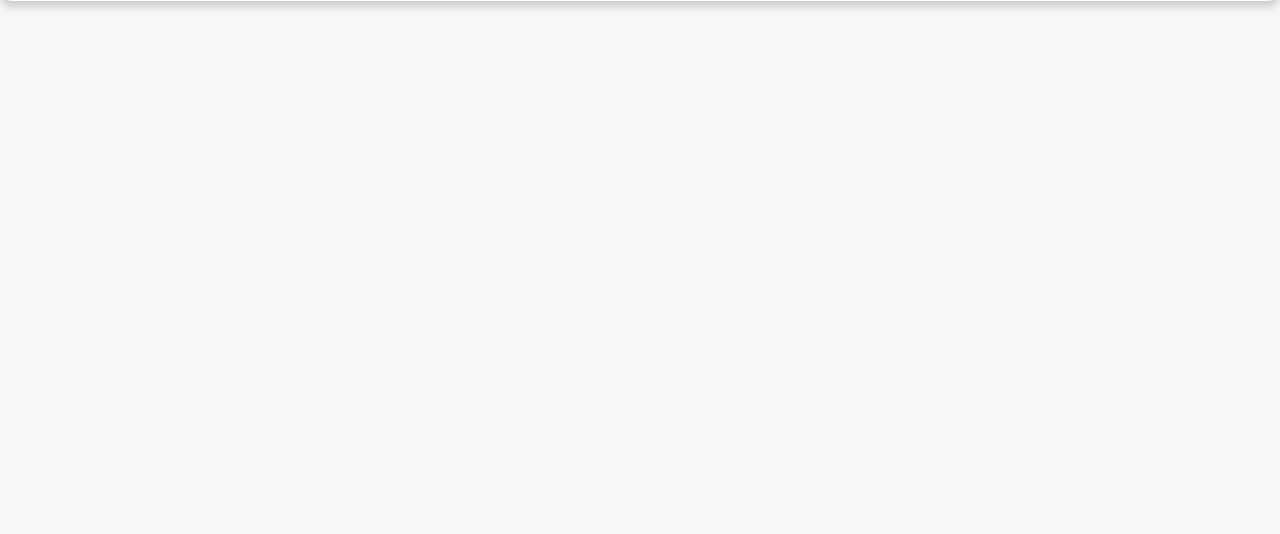
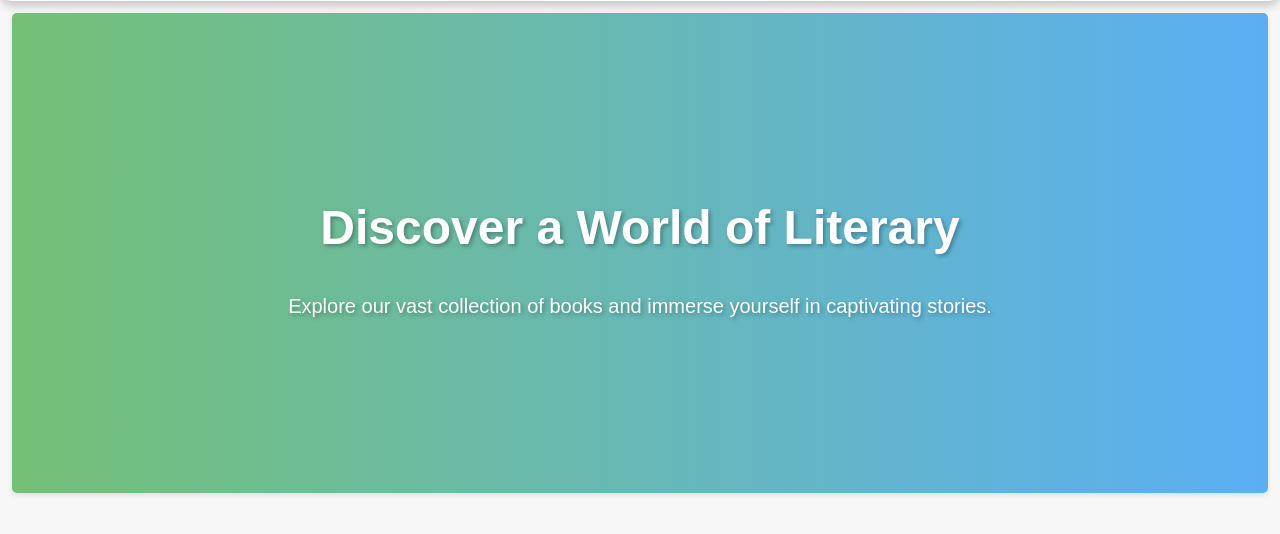
Before and after one commit to Tariq-SOF/W6-D3-WH, a plain HTML site: page index.html in a window 1280 px wide. Shown: the part 84-618 px from the top of the page. Drawn offline with Linux system fonts and the light colour scheme; no server answers.

Commit message:
Rename to index

```diff
--- a/index.html
+++ b/index.html
@@ -89,6 +89,33 @@ body {
   margin-right: 2px;
 }
 
+.welconm{
+  display: flex;
+  flex-direction: column;
+  justify-content: center;
+  align-items: center;
+  height: 60vh;
+  background-image: linear-gradient(to right, #4caf4fc3, #2195f3bb);
+  color: #fff;
+  text-align: center;
+  margin: 12px;
+  border-radius: 5px;
+  box-shadow: 0 2px 5px rgba(4, 5, 5, 0.1);
+}
+    .intro-text {
+      font-size: 48px;
+      font-weight: 700;
+      margin-bottom: 20px;
+      text-shadow: 2px 2px 4px rgba(0, 0, 0, 0.3);
+    }
+
+    .intro-subtitle {
+      font-size: 20px;
+      font-weight: 400;
+      max-width: 60%;
+      text-shadow: 2px 2px 4px rgba(0, 0, 0, 0.3);
+    }
+
 @media (min-width: 768px) and (max-width: 1200px) {
   #box {
     width: 35%;
@@ -134,6 +161,11 @@ body {
         <li><a href="#"><img src="https://cdn-icons-png.flaticon.com/512/8459/8459339.png" alt="عربة التسوق"></a></li>
     </ul>
 </nav>
+<div class="welconm ">
+<h1 class="intro-text">Discover a World of Literary
+</h1>
+    <p class="intro-subtitle">Explore our vast collection of books and immerse yourself in captivating stories.</p>
+</div>
 <div id="containerr">
 
 </div>
```
